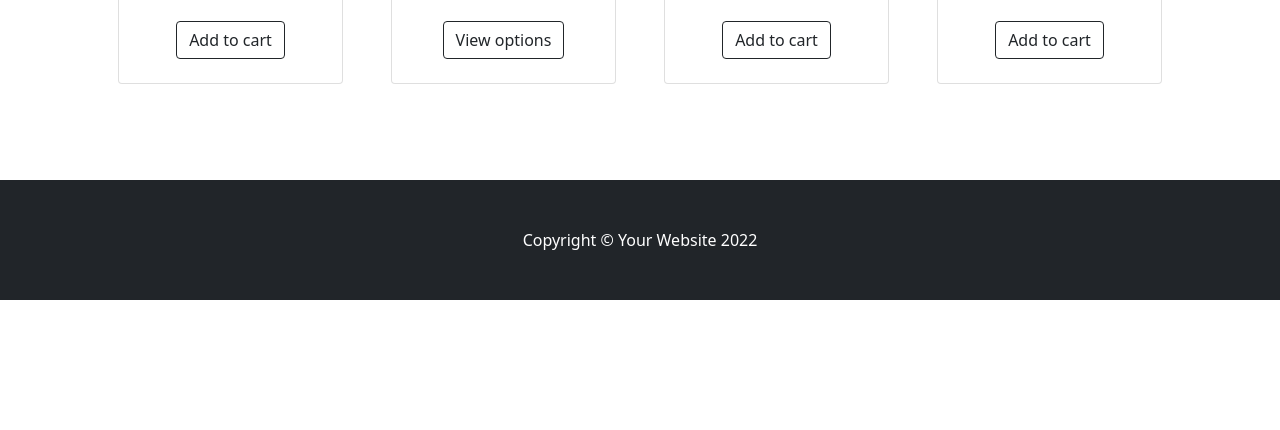
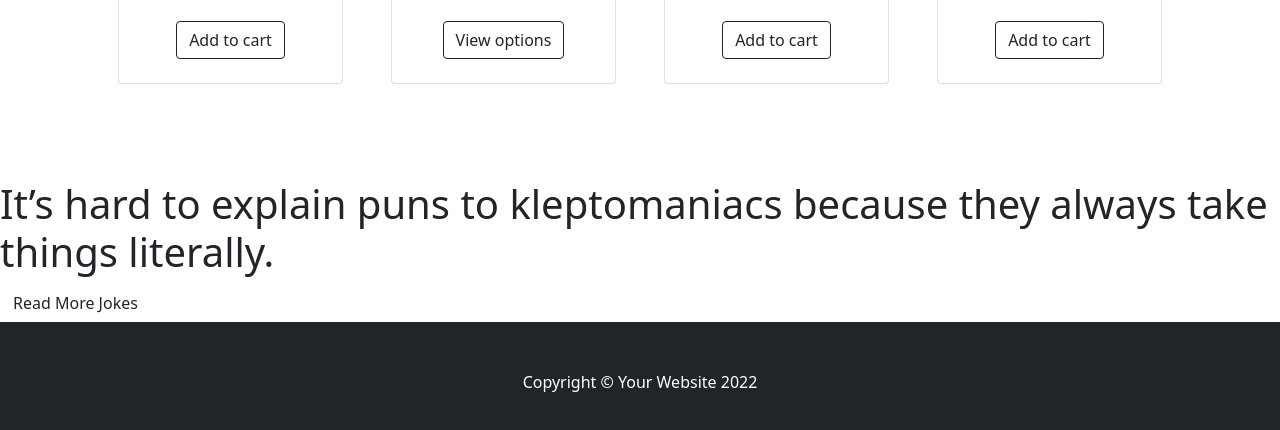
Before and after one commit to Itay04/POP-SHOP, a plain HTML site: page index.html in a window 1280 px wide. Shown: the part 1105-1535 px from the top of the page. Before the commit the page ends 1405 px from the top, so only its background shows below. Drawn offline with nearby package versions, Linux system fonts and the light colour scheme.

Commit message:
Add files via upload

```diff
--- a/index.html
+++ b/index.html
@@ -53,6 +53,7 @@
             </div>
         </header>
         <!-- Section-->
+
         <section class="py-5">
             <div class="container px-4 px-lg-5 mt-5">
                 <div class="row gx-4 gx-lg-5 row-cols-2 row-cols-md-3 row-cols-xl-4 justify-content-center">
@@ -255,6 +256,12 @@
                 </div>
             </div>
         </section>
+        <div class="background">
+            <div class="caption">
+                  <h1>It’s hard to explain puns to kleptomaniacs because they always take things literally.</h1>
+              <a href="#" class="btn btn-ghost">Read More Jokes</a>
+            </div>
+        </div>
         <!-- Footer-->
         <footer class="py-5 bg-dark">
             <div class="container"><p class="m-0 text-center text-white">Copyright &copy; Your Website 2022</p></div>
```
